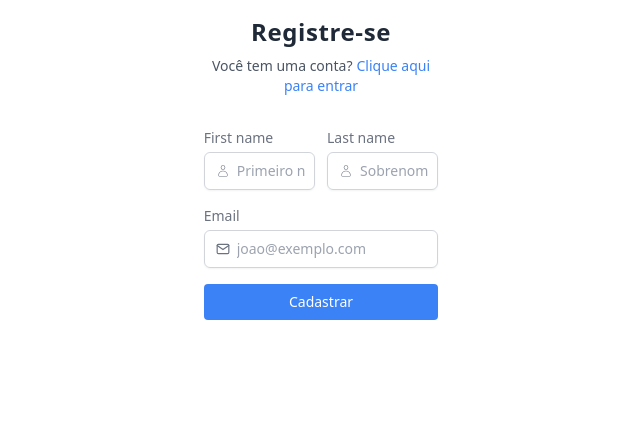
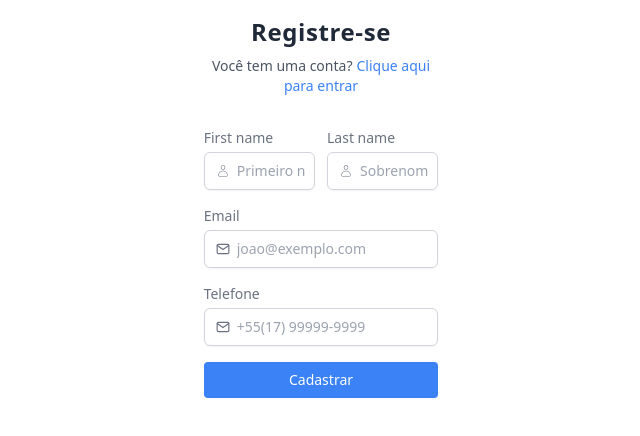
Before and after one commit to piresbr/next_auth_typescript, a Next.js app: page /auth in a window 1280 px wide. Shown: the top 436 px of the page, without its empty margins (319-959 px from the left). Built offline with nearby package versions, Linux system fonts and the light colour scheme.

Commit message:
feat: create new inputs

```diff
--- a/package.json
+++ b/package.json
@@ -14,6 +14,7 @@
     "@types/node": "18.15.11",
     "@types/react": "18.0.35",
     "@types/react-dom": "18.0.11",
+    "@types/validator": "^13.7.15",
     "autoprefixer": "10.4.14",
     "eslint": "8.38.0",
     "eslint-config-next": "13.3.0",
@@ -28,6 +29,7 @@
     "react-icons": "^4.8.0",
     "tailwindcss": "3.3.1",
     "typescript": "5.0.4",
+    "validator": "^13.9.0",
     "zod": "^3.21.4"
   }
 }
--- a/src/components/forms/Register.tsx
+++ b/src/components/forms/Register.tsx
@@ -5,6 +5,7 @@ import { FiMail } from "react-icons/fi";
 import { useForm } from "react-hook-form";
 import { z } from "zod";
 import { zodResolver } from "@hookform/resolvers/zod";
+import validator from "validator";
 
 interface IRegisterProps {}
 
@@ -26,6 +27,16 @@ const FormSchema = z.object({
       "O nome não pode ter caracteres especiais"
     ),
   email: z.string().email("Email inválido"),
+  phone: z
+    .string()
+    .startsWith(
+      "+55",
+      "Insira o seu código de discagem no ínicio do telefone, exemplo: +55"
+    )
+    .min(13, "O número precisa estar no formato +55(99)9999-9999")
+    .refine(validator.isMobilePhone, {
+      message: "Insira um número de telefone válido",
+    }),
 });
 
 type FormSchemaProps = z.infer<typeof FormSchema>;
@@ -77,6 +88,17 @@ const Register: React.FunctionComponent<IRegisterProps> = (props) => {
           error={errors?.email?.message}
           disabled={isSubmitting}
         />
+        <Input
+          name="phone"
+          label="Telefone"
+          type="text"
+          className="col-span-1 sm:col-span-2 relative"
+          placeholder="+55(17) 99999-9999"
+          icon={<FiMail />}
+          register={register}
+          error={errors?.phone?.message}
+          disabled={isSubmitting}
+        />
         <button
           type="submit"
           className="col-span-1 sm:col-span-2 bg-blue-500 text-white p-2 rounded hover:bg-blue-700 hover:transition-all hover:duration-200"
--- a/src/components/inputs/Input.tsx
+++ b/src/components/inputs/Input.tsx
@@ -37,10 +37,11 @@ const Input: React.FunctionComponent<IInputProps> = (props) => {
         </div>
         <input
           type={type}
-          className={`w-full mb-1 py-2 pl-8 pr-2 block rounded-md border border-gray-300 outline-offset-2 outline-transparent focus:border-blue-500 focus:ring-indigo-500 focus:ring-2 text-sm`}
+          className={`w-full mb-1 py-2 pl-8 pr-2 block rounded-md border border-gray-300 outline-offset-2 outline-transparent focus:border-blue-500 focus:ring-indigo-500 focus:ring-2 text-sm ${
+            error ? "border-1 solid border-red-500 focus:border-red-500" : ""
+          }`}
           placeholder={placeholder}
           {...register(name)}
-          style={{ border: `${error ? "1px solid #ED4337" : ""}` }}
         />
       </div>
       {error && (
```
Also changed, not shown: 1 other file (tests, documents, lock files or other folders).
